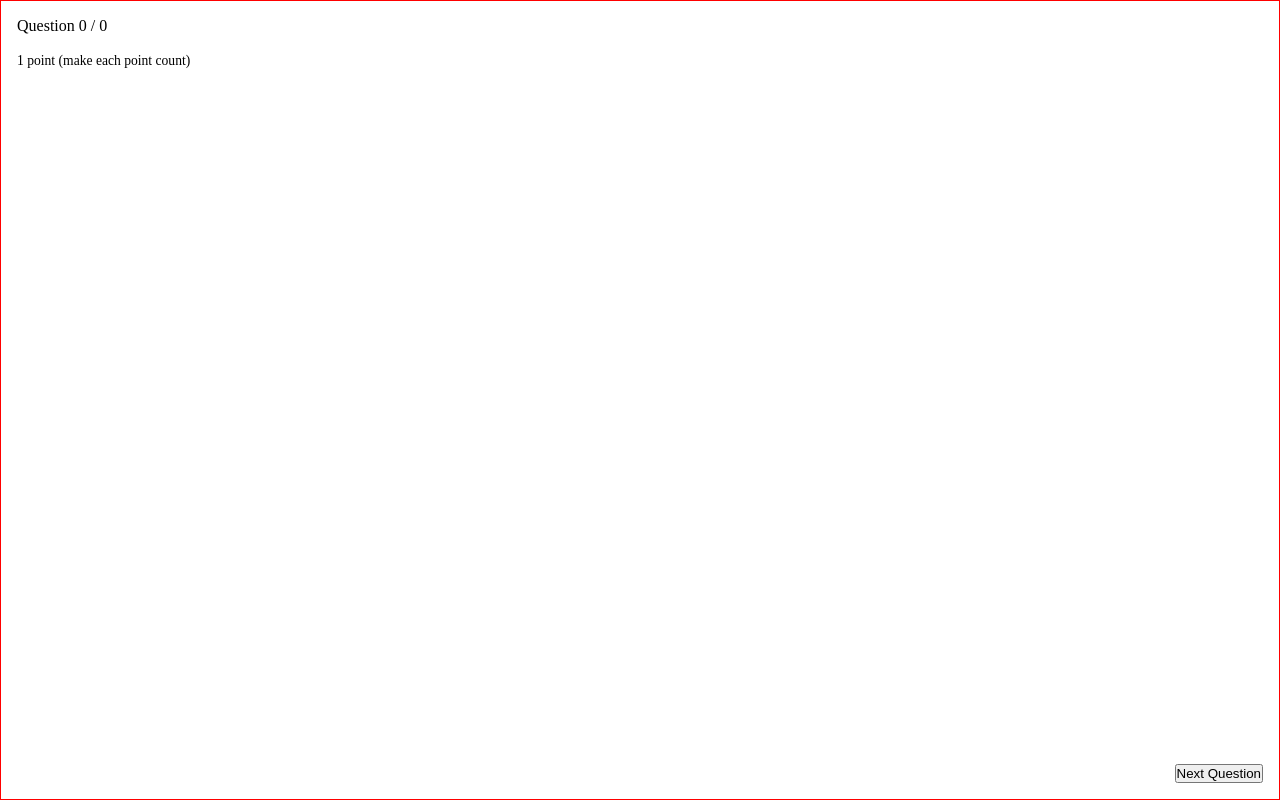
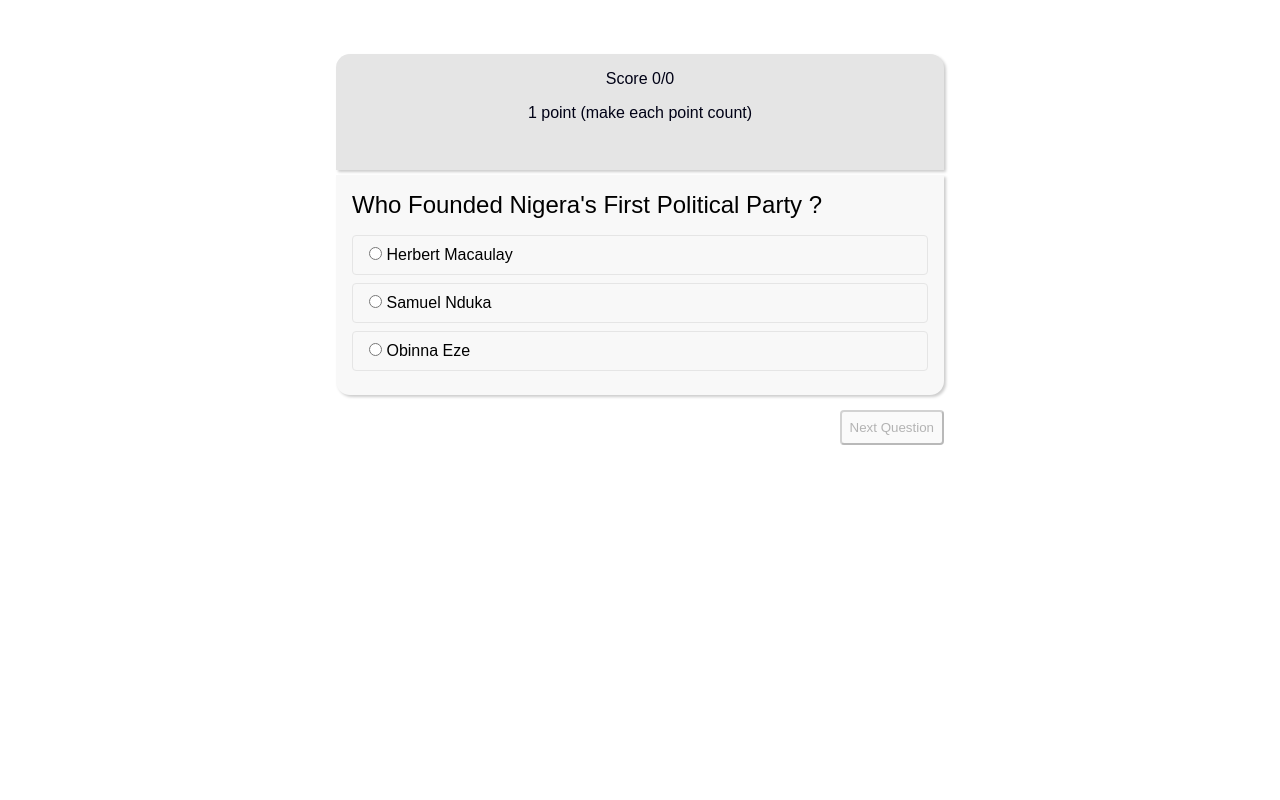
Before and after one commit to SoloBaChi/multi-choice-quiz-app, a plain HTML site: page index.html in a window 1280 px wide. Drawn offline with Linux system fonts and the light colour scheme.

Commit message:
added some styles

```diff
--- a/css/boilerplate.css
+++ b/css/boilerplate.css
@@ -13,5 +13,8 @@ margin:0;
 }
 
 body{
+margin:1rem auto;
+padding:2rem;
+font-family:sans-serif;
 background:#fff;
 }
--- a/css/style.css
+++ b/css/style.css
@@ -1,42 +1,74 @@
 @import url("boilerplate.css");
 
-html{
-	box-sizing:border-box;
-	}
-	*,
-	*::before,
-	*::after{
-	 box-sizing:inherit;
-	 padding:0;
-	 margin:0;
-	}
-	 #next-btn{
+    #next-btn{
 	  text-transform:capitalize;
 	  cursor:pointer;
 	  position:absolute;
-	  bottom:1rem;
-	  right:1rem;
+	  bottom:-50px;
+	  right:0;
+	  cursor:pointer;
+	  padding:0.5rem;
+	  border-radius:4px;
 	 }
 	 .question-frame{
-	  border:1px solid red;
-	  height:100vh;
 	  position:relative;
-	  padding:1rem;
+	  width:50%;
+	  margin:0.4rem auto 0.3rem;
+      padding:1rem;
+      border-radius:14px 14px 0px 0px;
+      box-shadow:2px 2px 3px rgba(0,0,0,0.2);
+      background:#e5e5e5;
+      color:#010216;
 	 }
 	 .label-class,
 	 .question-header
 	 {
 	 text-transform:capitalize;
 	 }
+	 .question-header{
+	  font-size:x-large;
+	  margin-bottom:1rem;
+	 }
 	 .question-container{
-	  margin:0.4rem;
+	  width:100%;
+	  font-size:medium;
+	  margin-bottom:0.5rem;
+	  padding:10px 1rem;
+	  border:1px solid #e5e5e5;
+	  border-radius:4px;
+	  cursor:pointer;
+	  transition:background 0.5s ease;
 	 }
+	 .active-container{
+     background:green;
+	 color:#fff;
+     }
 	 .top-info{
 	 margin-bottom:2rem;
 	 }
 	 .top-info>*{
 	 margin-bottom:1rem;
 	 }
-	 .top-info>*:not(:first-child){
+	/* .top-info>*:not(:first-child){
 	 font-size:0.85rem;
+	 }*/
+	 main{
+	  min-width:25rem;
+	  max-width:50%;
+	  margin:0px auto;
+	  display:flex;
+	  flex-direction:column;
+	  position:relative;
 	 }
+     .options{
+     width:100%;
+     font-size:medium;
+     background:#f8f8f8;
+     padding:1rem;
+     border-radius:0px 0px 14px 14px;
+     box-shadow:2px 2px 3px rgba(0,0,0,0.2);
+     }
+     .score,.score + span{
+     text-align:center;
+     display:block;
+     }
--- a/index.html
+++ b/index.html
@@ -1,25 +1,27 @@
 <!DOCTYPE html>
 <html>
-<head>
-	<meta charset="utf-8">
-	<meta name="viewport" content="width=device-width,initial-scale=1.0">
+<head lang="en-US">
+	<meta http-equiv="Content-Type" content="text/html; charset=UTF-8">
+	<!-- <meta name="viewport" content="width=device-width,initial-scale=1.0"> -->
 	<title>multi-choice questions quiz app</title>
 	<link rel="stylesheet" type="text/css" href="./css/style.css">
 </head>
 <body>
 
-<figure class="question-frame" id="question-frame">
+<header class="question-frame" id="question-frame">
 <div class="top-info">
- <p>Question <span id="current-guess">0 </span>/<span id="completed"> 0</span></p>
+ <p class="score">Score <span id="current-guess">0 </span>/<span id="completed"> 0</span></p>
  <span>1 point (make each point count)</span>
 </div>
+</header>
+<main>
 <div class="options">
 
 </div>
 <button id="next-btn">next question</button>
-</figure>
-
-
+</main>
+<script src="./js/quiz-api.js"></script>
+<script src="./js/index.js"></script>
 
 </body>
 </html>
--- a/js/index.js
+++ b/js/index.js
@@ -59,10 +59,36 @@ enable(nextBtn)
 }
 
 async function getRadioElements(correctAnswer){
-const radioBoxes = await document.getElementsByClassName("radio");
-for(let radio of radioBoxes){
+const qstnContainer = await document.getElementsByClassName("question-container");
+for(let qstn of qstnContainer){
 
-radio.addEventListener("click",(e)=>{
+qstn.addEventListener("click",(e)=>{
+
+// const qstnContainer = document.querySelectorAll(".question-container")
+// console.log(qstnContainer)
+// for(qstn of qstnContainer){
+// if(e.target.id === qstnContainer.id){
+// qstn.classList.add("active-container")
+// }
+// }
+const activeClass =  document.querySelector(".active-container");
+qstn.classList.add("active-container");
+console.log(e.target)
+if(activeClass){
+activeClass.classList.remove("active-container")
+}
+
+
+
+
+if(e.target.nodeName !== 'INPUT'){
+return;
+}
+
+const radioBtn = document.querySelectorAll(".radio");
+for(let qstBtn of radioBtn){
+enable(qstBtn)
+}
 
 if(questionData.length > 0){
 disable(nextBtn);
@@ -71,7 +97,6 @@ else{
 nextBtn.innerText = 'no more questions';
 }
 if(e.target.value === correctAnswer){
-console.log("yes")
 //increment the score
 correctGuess ++;
 }
@@ -98,7 +123,7 @@ function createOptionField(){
  for(let optionField of getMutlipleChoices(3,quiz.correctAnswer,quiz.possibleAnswers)){
  console.log(optionField)
  wrapperDiv = `
- <div class="question-container">
+ <div class="question-container" id="${optionField}">
  <input class="radio" type='radio' id="${optionField}" value ="${optionField}" name="${quiz.name}"/>
  <label class='label-class' for="${optionField}"> ${optionField} </label>
  </div>
@@ -113,5 +138,6 @@ function removeANodeList(nodelist){
 if(nodelist.length > 0){
 optionEl.removeChild(nodelist[0])
 }
+}
 
 nextQst();
--- a/js/quiz-api.js
+++ b/js/quiz-api.js
@@ -1,21 +1,69 @@
 
 const quizApi = [
 {
- "question":"what's my first name ?",
-  "possibleAnswers":['samuel','baba','chiakonam','udechukwu','ude','chinazaa','obinna','sylvester'],
-  "correctAnswer":"solomon",
+ "question":"who founded Nigera's first political party ?",
+  "possibleAnswers":['samuel nduka','baba ojo','chiakonam sure','udechukwu','ude','chinazaa onah','obinna eze','sylvester ugwu'],
+  "correctAnswer":"herbert macaulay",
   "name":"quiz"
 },
 {
- "question":"which year was i born",
-  "possibleAnswers":['1995','2000','1999',"1690",'1995','1960'],
-  "correctAnswer":"1998",
+ "question":"which is the nigeria state with the lagest land mass ?",
+  "possibleAnswers":['enugu state','ebonyi state','anambra state',"imo state",'kaduna state','lagos state','jigawa state','benue state'],
+  "correctAnswer":"niger",
   "name":"quiz"
 },
 {
  "question":"what's my wife name ?",
-  "possibleAnswers":['charity','cynthia','chigozie','udechukwu','ude','faith','ada','gloria'],
+  "possibleAnswers":['enugu state','ebonyi state','anambra state',"imo state",'kaduna state','lagos state','jigawa state','benue state'],
   "correctAnswer":"mary",
+  "name":"quiz"
+},
+{
+ "question":"which is the nigeria state has 'light if the nation' as her slogan ?",
+  "possibleAnswers":['enugu state','ebonyi state','anambra state',"imo state",'kaduna state','lagos state','jigawa state','benue state'],
+  "correctAnswer":"anambra state",
+  "name":"quiz"
+},
+{
+ "question":"what's is the largest moutain in the world ? ",
+  "possibleAnswers":['kilimanjaro','odogwu mountain','hilltop',"congo",'morocco mountain'],
+  "correctAnswer":"moutain everest",
+  "name":"quiz"
+},
+{
+ "question":"which state in nigeria is famous for blacksmith works ?",
+  "possibleAnswers":['enugu state','ebonyi state','anambra state',"imo state",'kaduna state','lagos state','jigawa state','benue state'],
+  "correctAnswer":"anambra state",
+  "name":"quiz"
+},
+{
+ "question":"which state in nigeria is famous for blacksmith works ?",
+  "possibleAnswers":['enugu state','ebonyi state','anambra state',"imo state",'kaduna state','lagos state','jigawa state','benue state'],
+  "correctAnswer":"anambra state",
+  "name":"quiz"
+},
+{
+ "question":"where is headquaters of ECOWAS ?",
+  "possibleAnswers":['enugu state','ebonyi state','anambra state',"imo state",'kaduna state','lagos state','jigawa state','benue state'],
+  "correctAnswer":"abuja",
+  "name":"quiz"
+},
+{
+ "question":"which country first won the world cup ?",
+  "possibleAnswers":['russia','nigeria','egypt',"australlia",'united kingdom','china','burkinafaso','tazania','italy'],
+  "correctAnswer":"uruguay",
+  "name":"quiz"
+},
+{
+ "question":"how states are in northern nigeria ?",
+  "possibleAnswers":['24','21','15',"17",'28','29','','9'],
+  "correctAnswer":"19",
+  "name":"quiz"
+},
+{
+ "question":"how states are in southern nigeria ?",
+  "possibleAnswers":['24','21','15','28','29','','9'],
+  "correctAnswer":"17",
   "name":"quiz"
 }
 ];
```
